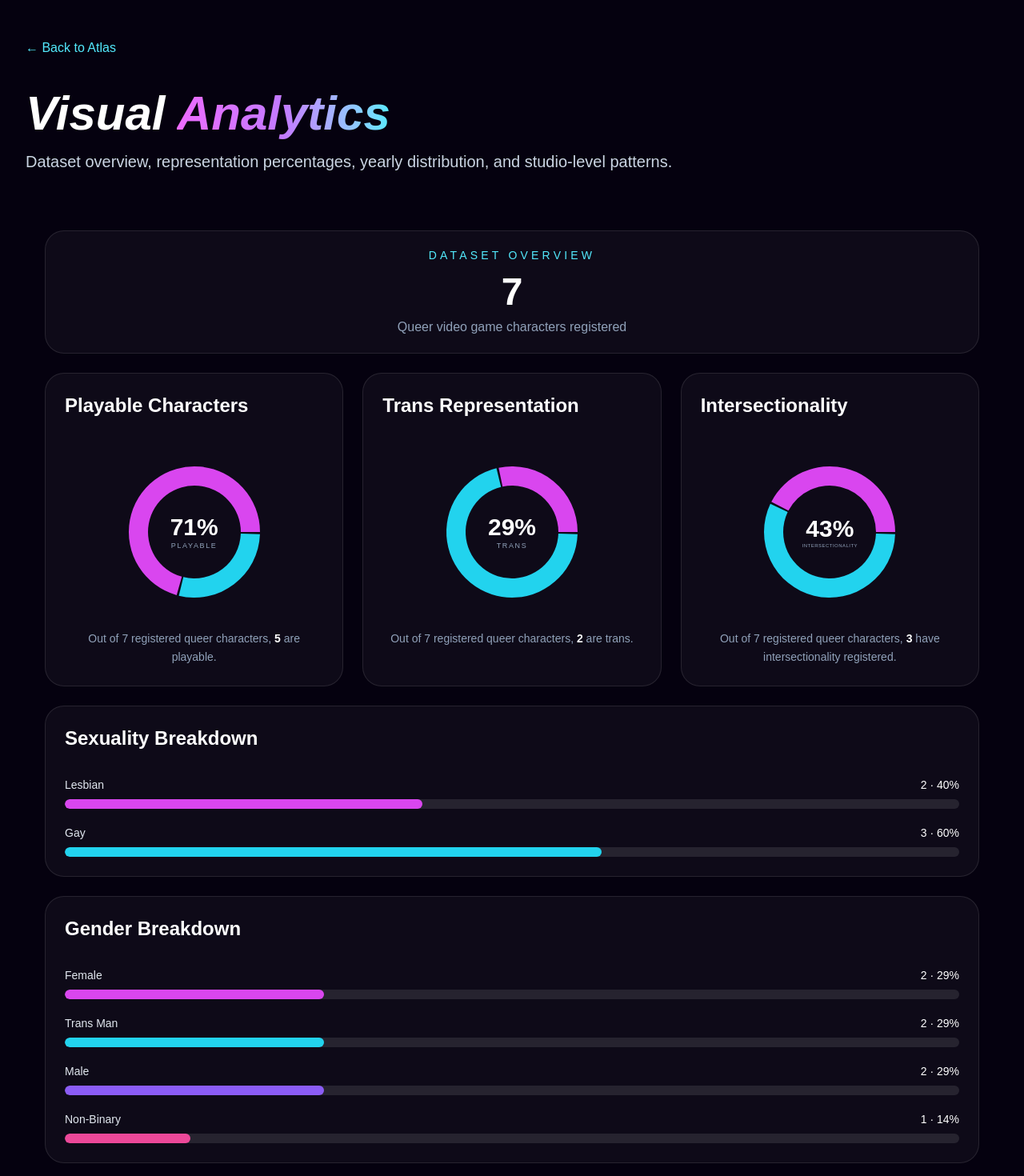
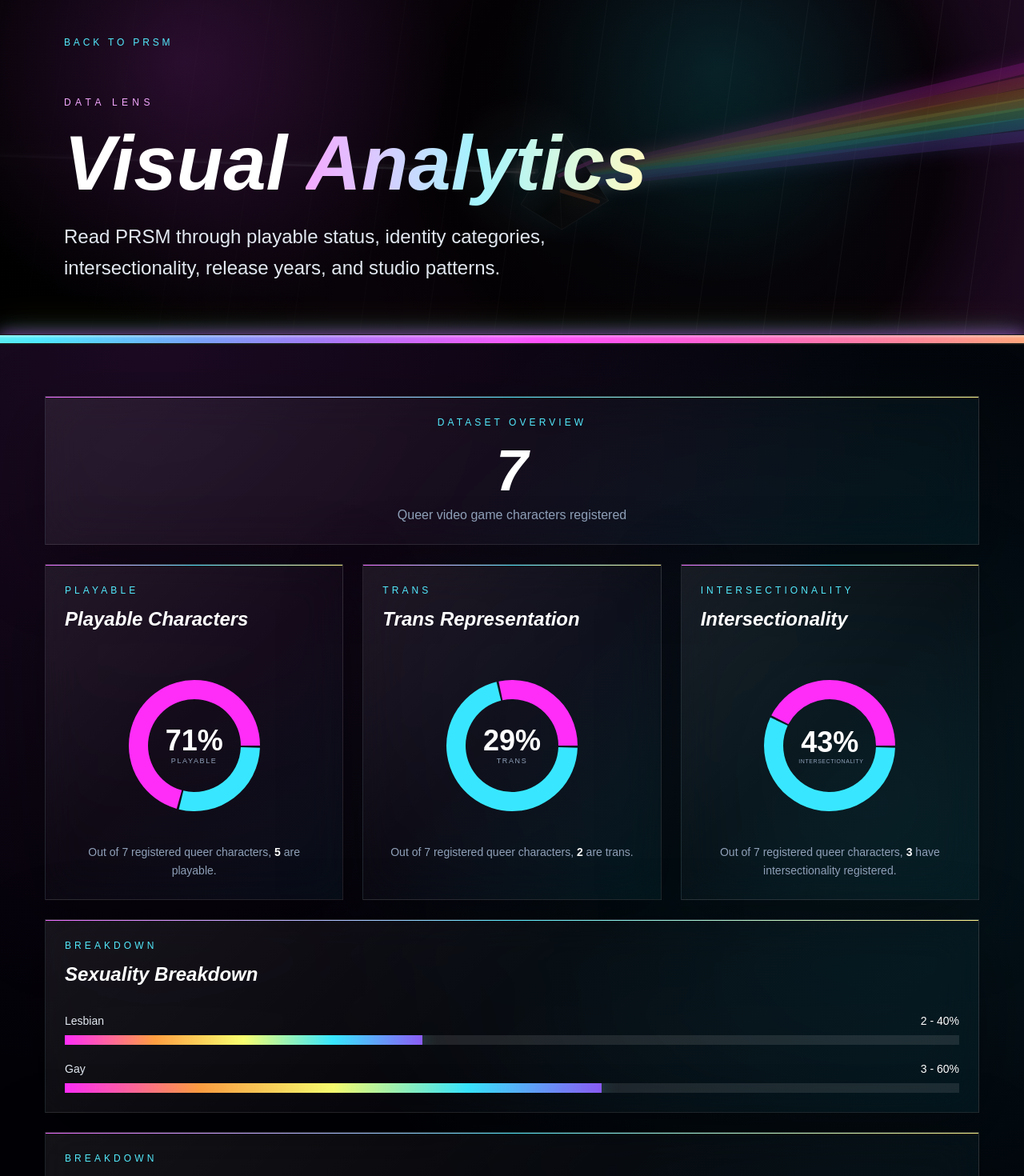
Before and after one commit to renanuhoh-crypto/queer-video-game-character-atlas, a Next.js app: page /analytics in a window 1280 px wide. Shown: the top 1470 px of the page at 80% size. Built offline with nearby package versions, Linux system fonts and the light colour scheme.

Commit message:
restyle visual analytics with prism aesthetic

```diff
--- a/src/app/analytics/page.tsx
+++ b/src/app/analytics/page.tsx
@@ -1,11 +1,27 @@
 "use client";
 
+import Link from "next/link";
 import { useEffect, useState } from "react";
-import Link from "next/link";
+import PrismHeroScene from "@/components/PrismHeroScene";
 import VisualAnalytics from "@/components/VisualAnalytics";
 
+type Character = {
+  character_name: string;
+  game_title: string;
+  release_year?: number | null;
+  developer?: string;
+  playable?: boolean;
+  playable_status?: string;
+  gender?: string;
+  sexuality?: string;
+  identity_label?: string[];
+  identity_category?: string[];
+  intersectionality_present?: string;
+  intersectionality_details?: string;
+};
+
 export default function AnalyticsPage() {
-  const [characters, setCharacters] = useState([]);
+  const [characters, setCharacters] = useState<Character[]>([]);
   const [loading, setLoading] = useState(true);
 
   useEffect(() => {
@@ -25,37 +41,63 @@ export default function AnalyticsPage() {
   }, []);
 
   return (
-    <main className="min-h-screen bg-[#05010f] text-white">
-      <div className="mx-auto w-full max-w-[1400px] px-8 py-12">
+    <main className="min-h-screen bg-[#020207] text-white">
+      <section className="relative overflow-hidden border-b border-white/10 bg-black">
+        <div className="absolute inset-0 opacity-75">
+          <PrismHeroScene />
+        </div>
+
+        <div className="absolute inset-0 bg-[linear-gradient(90deg,rgba(0,0,0,0.96)_0%,rgba(0,0,0,0.78)_42%,rgba(0,0,0,0.36)_100%)]" />
+        <div className="absolute inset-0 bg-[radial-gradient(circle_at_18%_18%,rgba(217,70,239,0.18),transparent_30%),radial-gradient(circle_at_70%_20%,rgba(34,211,238,0.13),transparent_28%)]" />
+
+        <div className="relative z-10 mx-auto max-w-[1700px] px-8 pb-16 pt-10 md:px-14 lg:px-20">
           <Link
             href="/"
-          className="mb-10 inline-block text-cyan-300 transition hover:text-cyan-200"
+            className="font-mono text-xs uppercase tracking-[0.32em] text-cyan-300 transition hover:text-cyan-100"
           >
-          ← Back to Atlas
+            Back to PRSM
           </Link>
 
-        <div className="mb-12">
-          <h1 className="text-6xl font-black italic leading-none">
-            <span className="text-white">Visual </span>
-            <span className="bg-gradient-to-r from-fuchsia-400 via-purple-400 to-cyan-300 bg-clip-text text-transparent">
+          <div className="mt-14 max-w-5xl">
+            <p className="font-mono text-xs uppercase tracking-[0.45em] text-fuchsia-300">
+              Data lens
+            </p>
+
+            <h1 className="mt-5 text-6xl font-black italic leading-none tracking-normal md:text-8xl">
+              Visual{" "}
+              <span className="bg-gradient-to-r from-fuchsia-300 via-cyan-200 to-yellow-100 bg-clip-text text-transparent">
                 Analytics
               </span>
             </h1>
 
-          <p className="mt-4 max-w-4xl text-xl text-slate-300">
-            Dataset overview, representation percentages, yearly distribution,
-            and studio-level patterns.
+            <p className="mt-6 max-w-3xl text-xl leading-relaxed text-slate-200 md:text-2xl">
+              Read PRSM through playable status, identity categories,
+              intersectionality, release years, and studio patterns.
             </p>
           </div>
+        </div>
 
+        <div className="prism-bar relative z-10 h-3 overflow-hidden border-y border-white/10 bg-black">
+          <div className="prism-bar__glow" />
+          <div className="prism-bar__spectrum" />
+          <div className="prism-bar__shine" />
+          <div className="prism-bar__core" />
+        </div>
+      </section>
+
+      <section className="relative px-6 py-10 md:px-10 lg:px-14">
+        <div className="pointer-events-none absolute inset-0 bg-[radial-gradient(circle_at_15%_0%,rgba(217,70,239,0.12),transparent_30%),radial-gradient(circle_at_85%_20%,rgba(34,211,238,0.1),transparent_28%)]" />
+
+        <div className="relative z-10 mx-auto w-full max-w-[1500px]">
           {loading ? (
-          <div className="rounded-3xl border border-white/10 bg-white/[0.04] p-8 text-slate-300">
-            Loading analytics...
+            <div className="border border-white/10 bg-white/[0.04] p-8 text-slate-300 backdrop-blur-xl">
+              Loading analytics signal...
             </div>
           ) : (
             <VisualAnalytics characters={characters} />
           )}
         </div>
+      </section>
     </main>
   );
 }
--- a/src/app/page.tsx
+++ b/src/app/page.tsx
@@ -249,9 +249,9 @@ export default function Home() {
             </h1>
 
             <p className="mt-6 max-w-3xl text-xl leading-relaxed text-slate-200 md:text-2xl">
-              A metallic, prism-cut archive for reading queer video game
-              representation through characters, identity fields, studios, and
-              narrative context.
+              A prism-cut archive for reading queer video game representation
+              through characters, identity fields, studios, and narrative
+              context.
             </p>
 
             <div className="mt-10 flex flex-wrap gap-4">
--- a/src/components/VisualAnalytics.tsx
+++ b/src/components/VisualAnalytics.tsx
@@ -1,13 +1,13 @@
 "use client";
 
 import {
+  Bar,
+  BarChart,
+  Cell,
+  Pie,
   PieChart,
-  Pie,
-  Cell,
   ResponsiveContainer,
   Tooltip,
-  BarChart,
-  Bar,
   XAxis,
   YAxis,
 } from "recharts";
@@ -17,16 +17,12 @@ interface Character {
   game_title: string;
   release_year?: number | null;
   developer?: string;
-
   playable?: boolean;
   playable_status?: string;
-
   gender?: string;
   sexuality?: string;
-
   identity_label?: string[];
   identity_category?: string[];
-
   intersectionality_present?: string;
   intersectionality_details?: string;
 }
@@ -35,7 +31,19 @@ interface Props {
   characters: Character[];
 }
 
-const COLORS = ["#d946ef", "#22d3ee", "#8b5cf6", "#ec4899"];
+const COLORS = ["#ff2df7", "#38e7ff", "#8b5cf6", "#ff9e42", "#f8ff70"];
+const BAR_GRADIENT =
+  "linear-gradient(90deg, #ff2df7, #ff9e42, #f8ff70, #38e7ff, #8b5cf6)";
+const PANEL_CLASS =
+  "relative overflow-hidden border border-white/10 bg-[linear-gradient(135deg,rgba(255,255,255,0.075),rgba(255,255,255,0.025)_48%,rgba(34,211,238,0.055))] p-6 shadow-[0_24px_90px_rgba(0,0,0,0.35)] backdrop-blur-xl";
+const EYEBROW_CLASS =
+  "font-mono text-xs uppercase tracking-[0.34em] text-cyan-300";
+const TOOLTIP_STYLE = {
+  background: "#05010f",
+  border: "1px solid rgba(255,255,255,0.16)",
+  borderRadius: 0,
+  color: "#ffffff",
+};
 
 function normalize(value?: string | null) {
   return value?.trim().toLowerCase().replace(/\s+/g, "_") || "";
@@ -45,6 +53,20 @@ function formatLabel(value: string) {
   return value
     .replace(/_/g, " ")
     .replace(/\b\w/g, (char) => char.toUpperCase());
+}
+
+function percent(count: number, total: number) {
+  return total > 0 ? Math.round((count / total) * 100) : 0;
+}
+
+function splitValues(value?: string | null) {
+  if (!value) return [];
+
+  return value
+    .split(";")
+    .flatMap((item) => item.split(","))
+    .map((item) => item.trim())
+    .filter(Boolean);
 }
 
 function StatDonut({
@@ -60,22 +82,20 @@ function StatDonut({
   label: string;
   sentence: string;
 }) {
-  const percentage = total === 0 ? 0 : Math.round((count / total) * 100);
-
+  const percentage = percent(count, total);
   const data = [
-    {
-      name: label,
-      value: count,
-    },
-    {
-      name: "Other",
-      value: total - count,
-    },
+    { name: label, value: count },
+    { name: "Other", value: Math.max(total - count, 0) },
   ];
 
   return (
-    <div className="rounded-3xl border border-white/10 bg-white/[0.04] p-6">
-      <h3 className="text-left text-2xl font-black text-white">{title}</h3>
+    <div className={PANEL_CLASS}>
+      <div className="pointer-events-none absolute inset-x-0 top-0 h-px bg-gradient-to-r from-fuchsia-400 via-cyan-300 to-yellow-200" />
+
+      <p className={EYEBROW_CLASS}>{label}</p>
+      <h3 className="mt-3 text-left text-2xl font-black italic text-white">
+        {title}
+      </h3>
 
       <div className="relative mx-auto mt-8 h-[220px] w-[220px]">
         <ResponsiveContainer width="100%" height="100%">
@@ -89,28 +109,23 @@ function StatDonut({
               stroke="transparent"
             >
               {data.map((_, index) => (
-                <Cell
-                  key={index}
-                  fill={COLORS[index % COLORS.length]}
-                />
+                <Cell key={index} fill={COLORS[index % COLORS.length]} />
               ))}
             </Pie>
 
-            <Tooltip />
+            <Tooltip contentStyle={TOOLTIP_STYLE} />
           </PieChart>
         </ResponsiveContainer>
 
         <div className="pointer-events-none absolute inset-0 flex items-center justify-center">
           <div className="text-center">
-            <p className="text-3xl font-black text-white">
-              {percentage}%
-            </p>
+            <p className="text-4xl font-black text-white">{percentage}%</p>
 
             <p
-              className={`mx-auto uppercase leading-tight text-slate-400 ${
+              className={`mx-auto font-mono uppercase leading-tight text-slate-400 ${
                 label.length > 12
-                  ? "max-w-[70px] text-[6px] tracking-[0.08em]"
-                  : "max-w-[90px] text-[9px] tracking-[0.18em]"
+                  ? "max-w-[78px] text-[7px] tracking-[0.08em]"
+                  : "max-w-[96px] text-[9px] tracking-[0.18em]"
               }`}
             >
               {label}
@@ -135,48 +150,44 @@ function BreakdownSection({
   data: Record<string, number>;
 }) {
   const entries = Object.entries(data);
-
   const total = entries.reduce((acc, [, count]) => acc + count, 0);
 
   if (entries.length === 0) {
     return (
-      <div className="rounded-3xl border border-white/10 bg-white/[0.04] p-6">
-        <h3 className="text-2xl font-black text-white">{title}</h3>
-
-        <p className="mt-5 text-slate-400">
-          No data registered yet.
-        </p>
+      <div className={PANEL_CLASS}>
+        <p className={EYEBROW_CLASS}>Breakdown</p>
+        <h3 className="mt-3 text-2xl font-black italic text-white">{title}</h3>
+        <p className="mt-5 text-slate-400">No data registered yet.</p>
       </div>
     );
   }
 
   return (
-    <div className="rounded-3xl border border-white/10 bg-white/[0.04] p-6">
-      <h3 className="text-2xl font-black text-white">{title}</h3>
+    <div className={PANEL_CLASS}>
+      <div className="pointer-events-none absolute inset-x-0 top-0 h-px bg-gradient-to-r from-fuchsia-400 via-cyan-300 to-yellow-200" />
+
+      <p className={EYEBROW_CLASS}>Breakdown</p>
+      <h3 className="mt-3 text-2xl font-black italic text-white">{title}</h3>
 
       <div className="mt-8 space-y-5">
-        {entries.map(([label, count], index) => {
-          const percentage = Math.round((count / total) * 100);
+        {entries.map(([label, count]) => {
+          const percentage = percent(count, total);
 
           return (
             <div key={label}>
-              <div className="mb-2 flex items-center justify-between text-sm">
-                <span className="text-slate-200">
-                  {formatLabel(label)}
-                </span>
-
-                <span className="text-white">
-                  {count} · {percentage}%
+              <div className="mb-2 flex items-center justify-between gap-4 text-sm">
+                <span className="text-slate-200">{formatLabel(label)}</span>
+                <span className="shrink-0 font-mono text-white">
+                  {count} - {percentage}%
                 </span>
               </div>
 
-              <div className="h-3 overflow-hidden rounded-full bg-white/10">
+              <div className="h-3 overflow-hidden bg-white/10">
                 <div
-                  className="h-full rounded-full"
+                  className="h-full shadow-[0_0_22px_rgba(34,211,238,0.35)]"
                   style={{
                     width: `${percentage}%`,
-                    background:
-                      COLORS[index % COLORS.length],
+                    background: BAR_GRADIENT,
                   }}
                 />
               </div>
@@ -188,139 +199,85 @@ function BreakdownSection({
   );
 }
 
-export default function VisualAnalytics({
-  characters,
-}: Props) {
+export default function VisualAnalytics({ characters }: Props) {
   const totalCharacters = characters.length;
 
   const playableCount = characters.filter(
-    (c) =>
-      c.playable ||
-      normalize(c.playable_status) === "playable"
+    (character) =>
+      character.playable ||
+      normalize(character.playable_status) === "playable"
   ).length;
 
-  const transCount = characters.filter((c) => {
+  const transCount = characters.filter((character) => {
     const labels = [
-      c.gender,
-      c.sexuality,
-      ...(c.identity_label || []),
+      character.gender,
+      character.sexuality,
+      ...(character.identity_label || []),
     ].map(normalize);
 
-    return labels.some((label) =>
-      label.includes("trans")
-    );
+    return labels.some((label) => label.includes("trans"));
   }).length;
 
-  const intersectionalCount = characters.filter(
-    (c) =>
-      normalize(c.intersectionality_present) !== "no" &&
-      normalize(c.intersectionality_present) !== ""
-  ).length;
+  const intersectionalCount = characters.filter((character) => {
+    const value = normalize(character.intersectionality_present);
+    return value.length > 0 && value !== "no" && value !== "none";
+  }).length;
 
   const sexualityMap: Record<string, number> = {};
   const genderMap: Record<string, number> = {};
   const identityCategoryMap: Record<string, number> = {};
   const intersectionalityMap: Record<string, number> = {};
+  const yearMap: Record<string, number> = {};
+  const studioMap: Record<string, number> = {};
 
   characters.forEach((character) => {
-    // Sexuality
-    if (
-      character.sexuality &&
-      normalize(character.sexuality) !== "none"
-    ) {
+    if (character.sexuality && normalize(character.sexuality) !== "none") {
       const key = normalize(character.sexuality);
-
-      sexualityMap[key] =
-        (sexualityMap[key] || 0) + 1;
+      sexualityMap[key] = (sexualityMap[key] || 0) + 1;
     }
 
-    // Gender
-    if (
-      character.gender &&
-      normalize(character.gender) !== "none"
-    ) {
+    if (character.gender && normalize(character.gender) !== "none") {
       const key = normalize(character.gender);
-
-      genderMap[key] =
-        (genderMap[key] || 0) + 1;
+      genderMap[key] = (genderMap[key] || 0) + 1;
     }
 
-    // Identity categories
-    (character.identity_category || []).forEach(
-      (category) => {
-        const key = normalize(category);
+    (character.identity_category || []).forEach((category) => {
+      const key = normalize(category);
+      if (!key || key === "none") return;
+      identityCategoryMap[key] = (identityCategoryMap[key] || 0) + 1;
+    });
 
-        identityCategoryMap[key] =
-          (identityCategoryMap[key] || 0) + 1;
-      }
-    );
+    splitValues(character.intersectionality_details).forEach((detail) => {
+      const key = normalize(detail);
+      if (!key || key === "none") return;
+      intersectionalityMap[key] = (intersectionalityMap[key] || 0) + 1;
+    });
 
-    // Intersectionality details
-    if (
-      character.intersectionality_details &&
-      normalize(character.intersectionality_details) !==
-        "none"
-    ) {
-      const details =
-        character.intersectionality_details
-          .split(";")
-          .map((item) => item.trim())
-          .filter(Boolean);
+    const year = character.release_year?.toString() || "Unknown";
+    yearMap[year] = (yearMap[year] || 0) + 1;
 
-      details.forEach((detail) => {
-        const key = normalize(detail);
-
-        intersectionalityMap[key] =
-          (intersectionalityMap[key] || 0) + 1;
-      });
+    if (character.developer) {
+      studioMap[character.developer] = (studioMap[character.developer] || 0) + 1;
     }
   });
 
-  // Year distribution
-  const yearMap: Record<string, number> = {};
-
-  characters.forEach((character) => {
-    const year =
-      character.release_year?.toString() ||
-      "Unknown";
-
-    yearMap[year] = (yearMap[year] || 0) + 1;
-  });
-
   const yearData = Object.entries(yearMap)
-    .map(([year, count]) => ({
-      year,
-      count,
-    }))
+    .map(([year, count]) => ({ year, count }))
     .sort((a, b) => Number(a.year) - Number(b.year));
 
-  // Studio distribution
-  const studioMap: Record<string, number> = {};
-
-  characters.forEach((character) => {
-    if (!character.developer) return;
-
-    studioMap[character.developer] =
-      (studioMap[character.developer] || 0) + 1;
-  });
-
   const topStudios = Object.entries(studioMap)
-    .map(([studio, count]) => ({
-      studio,
-      count,
-    }))
+    .map(([studio, count]) => ({ studio, count }))
     .sort((a, b) => b.count - a.count)
     .slice(0, 8);
 
   return (
-    <div className="mx-auto w-full max-w-7xl space-y-6 px-6 py-6">
-      {/* OVERVIEW */}
-      <div className="rounded-3xl border border-white/10 bg-white/[0.04] p-5 text-center">
-        <p className="text-sm uppercase tracking-[0.3em] text-cyan-300">
-          Dataset Overview
-        </p>
+    <div className="mx-auto w-full max-w-7xl space-y-6 py-6">
+      <div className={`${PANEL_CLASS} text-center`}>
+        <div className="pointer-events-none absolute inset-x-0 top-0 h-px bg-gradient-to-r from-fuchsia-400 via-cyan-300 to-yellow-200" />
 
-        <h2 className="mt-3 text-5xl font-black text-white">
+        <p className={EYEBROW_CLASS}>Dataset Overview</p>
+
+        <h2 className="mt-4 text-7xl font-black italic text-white">
           {totalCharacters}
         </h2>
 
@@ -329,7 +286,6 @@ export default function VisualAnalytics({
         </p>
       </div>
 
-      {/* DONUTS */}
       <div className="grid gap-6 md:grid-cols-3">
         <StatDonut
           title="Playable Characters"
@@ -356,86 +312,64 @@ export default function VisualAnalytics({
         />
       </div>
 
-      {/* BREAKDOWNS */}
-      <BreakdownSection
-        title="Sexuality Breakdown"
-        data={sexualityMap}
-      />
-
-      <BreakdownSection
-        title="Gender Breakdown"
-        data={genderMap}
-      />
-
+      <BreakdownSection title="Sexuality Breakdown" data={sexualityMap} />
+      <BreakdownSection title="Gender Breakdown" data={genderMap} />
       <BreakdownSection
         title="Identity Category Breakdown"
         data={identityCategoryMap}
       />
-
       <BreakdownSection
         title="Intersectionality Breakdown"
         data={intersectionalityMap}
       />
 
-      {/* YEAR */}
-      <div className="rounded-3xl border border-white/10 bg-white/[0.04] p-6">
-        <h3 className="text-2xl font-black text-white">
+      <div className={PANEL_CLASS}>
+        <div className="pointer-events-none absolute inset-x-0 top-0 h-px bg-gradient-to-r from-fuchsia-400 via-cyan-300 to-yellow-200" />
+
+        <p className={EYEBROW_CLASS}>Timeline</p>
+        <h3 className="mt-3 text-2xl font-black italic text-white">
           Representation by Year
         </h3>
 
         <div className="mt-8 h-[320px]">
           <ResponsiveContainer width="100%" height="100%">
             <BarChart data={yearData}>
-              <XAxis
-                dataKey="year"
-                stroke="#94a3b8"
-              />
-
+              <XAxis dataKey="year" stroke="#94a3b8" />
               <YAxis stroke="#94a3b8" />
-
-              <Tooltip />
-
-              <Bar
-                dataKey="count"
-                radius={[8, 8, 0, 0]}
-                fill="#8b5cf6"
-              />
+              <Tooltip contentStyle={TOOLTIP_STYLE} />
+              <Bar dataKey="count" radius={[0, 0, 0, 0]} fill="#38e7ff" />
             </BarChart>
           </ResponsiveContainer>
         </div>
       </div>
 
-      {/* STUDIOS */}
-      <div className="rounded-3xl border border-white/10 bg-white/[0.04] p-6">
-        <h3 className="text-2xl font-black text-white">
+      <div className={PANEL_CLASS}>
+        <div className="pointer-events-none absolute inset-x-0 top-0 h-px bg-gradient-to-r from-fuchsia-400 via-cyan-300 to-yellow-200" />
+
+        <p className={EYEBROW_CLASS}>Studios</p>
+        <h3 className="mt-3 text-2xl font-black italic text-white">
           Top Studios
         </h3>
 
         <div className="mt-8 space-y-5">
-          {topStudios.map((studio, index) => {
-            const percentage = Math.round(
-              (studio.count / totalCharacters) * 100
-            );
+          {topStudios.map((studio) => {
+            const percentage = percent(studio.count, totalCharacters);
 
             return (
               <div key={studio.studio}>
-                <div className="mb-2 flex items-center justify-between text-sm">
-                  <span className="text-slate-200">
-                    {studio.studio}
-                  </span>
-
-                  <span className="text-white">
-                    {studio.count} · {percentage}%
+                <div className="mb-2 flex items-center justify-between gap-4 text-sm">
+                  <span className="text-slate-200">{studio.studio}</span>
+                  <span className="shrink-0 font-mono text-white">
+                    {studio.count} - {percentage}%
                   </span>
                 </div>
 
-                <div className="h-3 overflow-hidden rounded-full bg-white/10">
+                <div className="h-3 overflow-hidden bg-white/10">
                   <div
-                    className="h-full rounded-full"
+                    className="h-full shadow-[0_0_22px_rgba(34,211,238,0.35)]"
                     style={{
                       width: `${percentage}%`,
-                      background:
-                        COLORS[index % COLORS.length],
+                      background: BAR_GRADIENT,
                     }}
                   />
                 </div>
```
Lines whose indentation alone changed are shown as unchanged.
